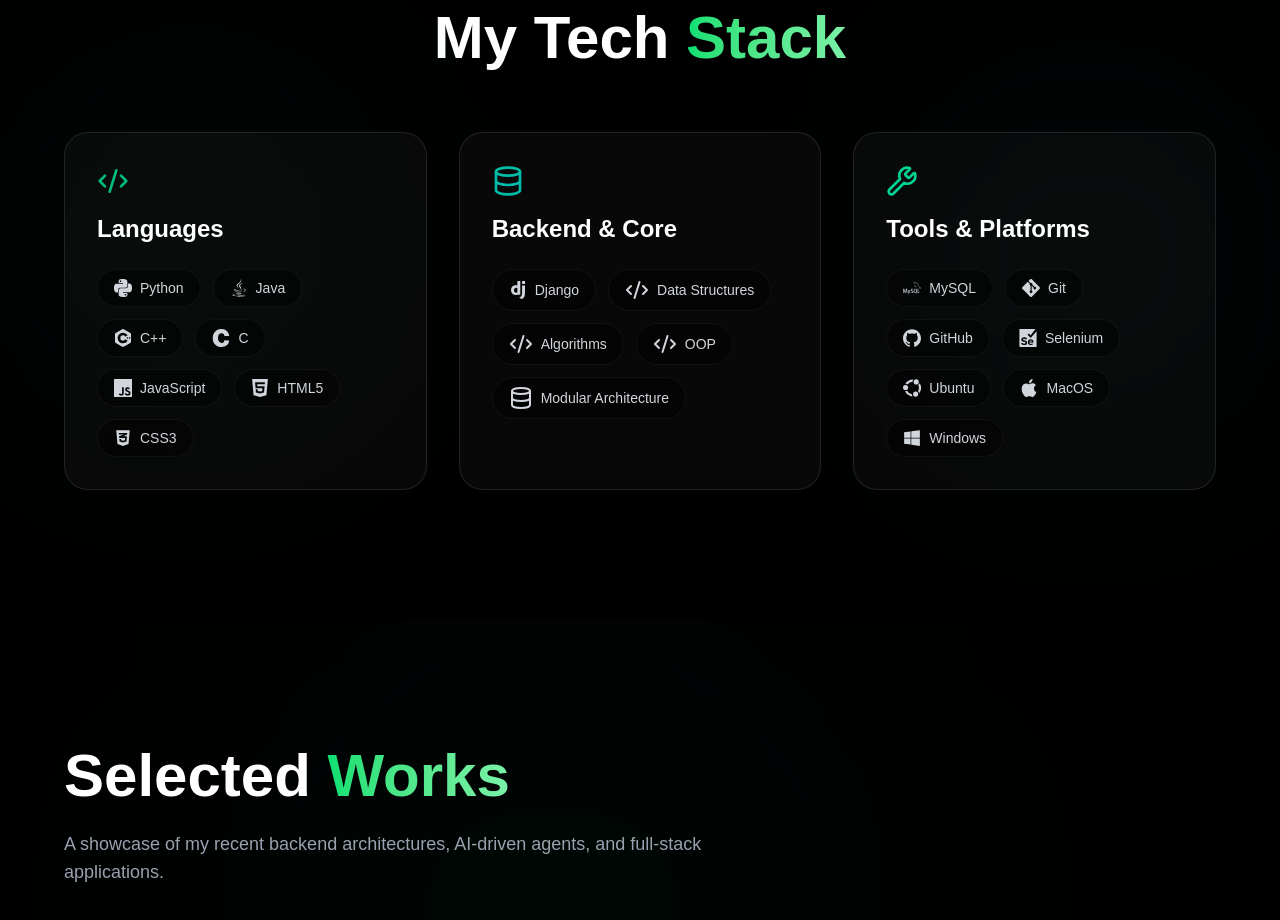
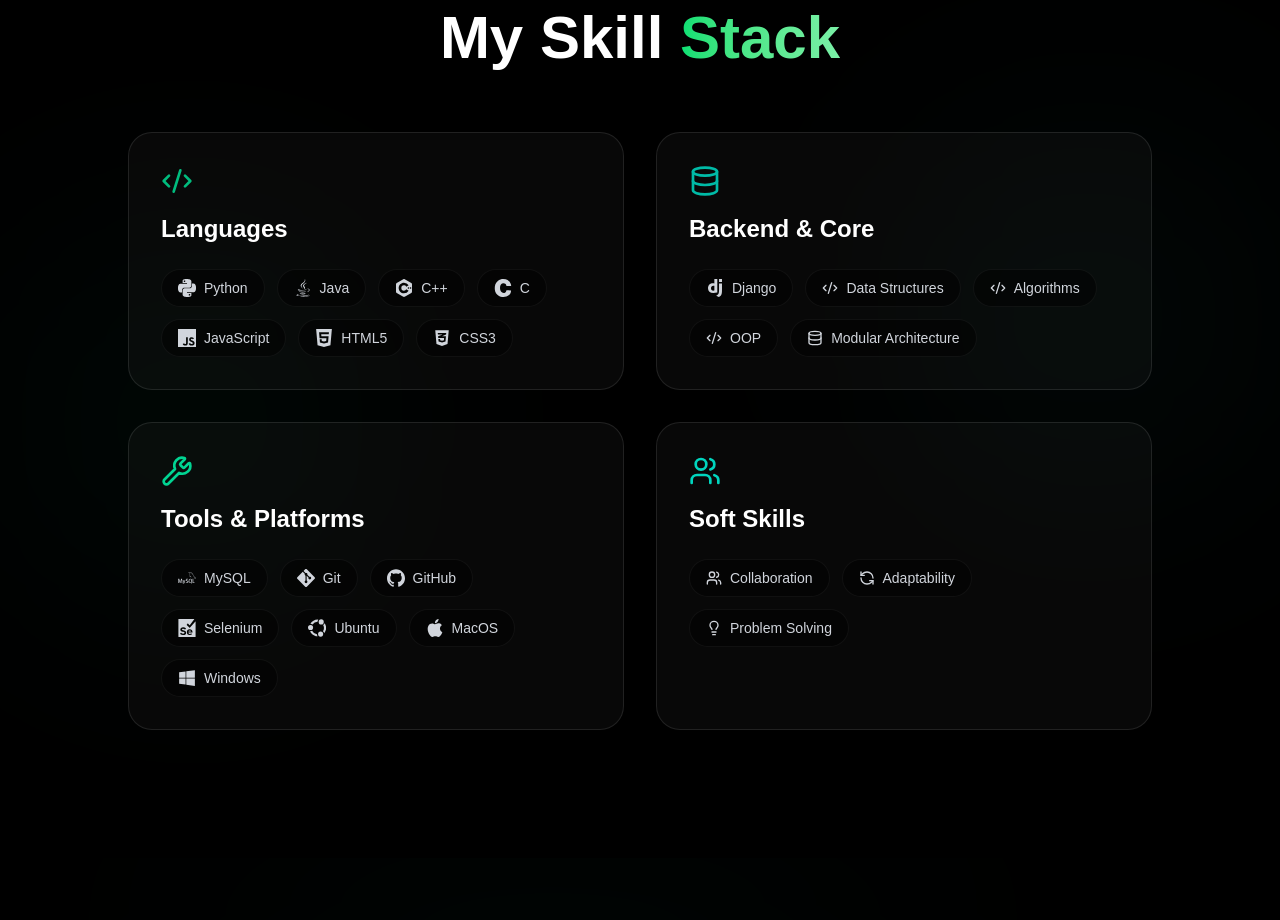
Before and after one commit to yuvieee01/portfolio-2026, a Next.js app: page / in a window 1280 px wide. Shown: the part 920-1840 px from the top of the page. Built offline with nearby package versions, Linux system fonts and the light colour scheme; no server answers.

Commit message:
Skills section updated

```diff
--- a/src/components/Skills.tsx
+++ b/src/components/Skills.tsx
@@ -4,9 +4,8 @@ import {
   SiPython, SiCplusplus, SiC, SiJavascript, SiHtml5,
   SiDjango, SiMysql, SiGit, SiGithub, SiSelenium, SiUbuntu, SiApple
 } from "react-icons/si";
-// Added FontAwesome imports for the missing icons
 import { FaJava, FaCss3Alt, FaWindows } from "react-icons/fa";
-import { Code2, Database, Wrench } from "lucide-react";
+import { Code2, Database, Wrench, Users, Lightbulb, RefreshCcw } from "lucide-react";
 
 export default function Skills() {
   const fadeUpVariants = {
@@ -20,12 +19,12 @@ export default function Skills() {
       icon: <Code2 className="text-emerald-600 dark:text-emerald-500 mb-4" size={32} />,
       skills: [
         { name: "Python", logo: <SiPython /> },
-        { name: "Java", logo: <FaJava /> }, // Swapped to FaJava
+        { name: "Java", logo: <FaJava /> },
         { name: "C++", logo: <SiCplusplus /> },
         { name: "C", logo: <SiC /> },
         { name: "JavaScript", logo: <SiJavascript /> },
         { name: "HTML5", logo: <SiHtml5 /> },
-        { name: "CSS3", logo: <FaCss3Alt /> }, // Swapped to FaCss3Alt
+        { name: "CSS3", logo: <FaCss3Alt /> },
       ]
     },
     {
@@ -33,10 +32,10 @@ export default function Skills() {
       icon: <Database className="text-teal-600 dark:text-teal-500 mb-4" size={32} />,
       skills: [
         { name: "Django", logo: <SiDjango /> },
-        { name: "Data Structures", logo: <Code2 /> },
-        { name: "Algorithms", logo: <Code2 /> },
-        { name: "OOP", logo: <Code2 /> },
-        { name: "Modular Architecture", logo: <Database /> },
+        { name: "Data Structures", logo: <Code2 size={16} /> },
+        { name: "Algorithms", logo: <Code2 size={16} /> },
+        { name: "OOP", logo: <Code2 size={16} /> },
+        { name: "Modular Architecture", logo: <Database size={16} /> },
       ]
     },
     {
@@ -49,7 +48,16 @@ export default function Skills() {
         { name: "Selenium", logo: <SiSelenium /> },
         { name: "Ubuntu", logo: <SiUbuntu /> },
         { name: "MacOS", logo: <SiApple /> },
-        { name: "Windows", logo: <FaWindows /> }, // Swapped to FaWindows
+        { name: "Windows", logo: <FaWindows /> },
+      ]
+    },
+    {
+      title: "Soft Skills",
+      icon: <Users className="text-teal-500 dark:text-teal-400 mb-4" size={32} />,
+      skills: [
+        { name: "Collaboration", logo: <Users size={16} /> },
+        { name: "Adaptability", logo: <RefreshCcw size={16} /> },
+        { name: "Problem Solving", logo: <Lightbulb size={16} /> },
       ]
     }
   ];
@@ -64,19 +72,20 @@ export default function Skills() {
         initial="hidden" whileInView="visible" viewport={{ once: true, margin: "-100px" }} transition={{ duration: 0.6 }} variants={fadeUpVariants}
         className="text-5xl md:text-6xl font-extrabold text-slate-900 dark:text-white mb-16"
       >
-        My Tech <span className="text-transparent bg-clip-text bg-linear-to-r from-emerald-500 to-teal-400 dark:from-green-400 dark:to-green-300">Stack</span>
+        My Skill <span className="text-transparent bg-clip-text bg-linear-to-r from-emerald-500 to-teal-400 dark:from-green-400 dark:to-green-300">Stack</span>
       </motion.h2>
 
-      <div className="grid grid-cols-1 lg:grid-cols-3 gap-8 max-w-6xl w-full z-10">
+      {/* Updated to a 2x2 grid for 4 items */}
+      <div className="grid grid-cols-1 md:grid-cols-2 gap-8 max-w-5xl w-full z-10">
         {skillCategories.map((category, index) => (
           <motion.div
             key={category.title}
             initial="hidden"
             whileInView="visible"
             viewport={{ once: true, margin: "-50px" }}
-            transition={{ duration: 0.5, delay: index * 0.2 }}
+            transition={{ duration: 0.5, delay: index * 0.15 }}
             variants={fadeUpVariants}
-            className="bg-white dark:bg-white/3 border border-slate-200 dark:border-white/10 p-8 rounded-3xl text-left shadow-xl shadow-slate-200/50 dark:shadow-none hover:border-emerald-500/30 dark:hover:bg-white/6 transition-all duration-300 flex flex-col"
+            className="bg-white dark:bg-white/[0.03] border border-slate-200 dark:border-white/10 p-8 rounded-3xl text-left shadow-xl shadow-slate-200/50 dark:shadow-none hover:border-emerald-500/30 dark:hover:bg-white/[0.06] transition-all duration-300 flex flex-col"
           >
             {category.icon}
             <h3 className="text-2xl font-bold text-slate-900 dark:text-white mb-6">{category.title}</h3>
@@ -87,7 +96,7 @@ export default function Skills() {
                   key={skill.name}
                   className="flex items-center gap-2 px-4 py-2 bg-slate-50 dark:bg-black/50 border border-slate-200 dark:border-white/5 rounded-full text-sm font-medium text-slate-600 dark:text-gray-300 hover:text-emerald-600 dark:hover:text-emerald-400 hover:border-emerald-500/30 transition-colors cursor-default"
                 >
-                  <span className="text-lg">{skill.logo}</span>
+                  <span className="text-lg flex items-center justify-center">{skill.logo}</span>
                   {skill.name}
                 </div>
               ))}
```
